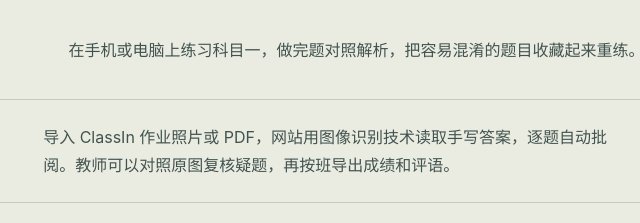
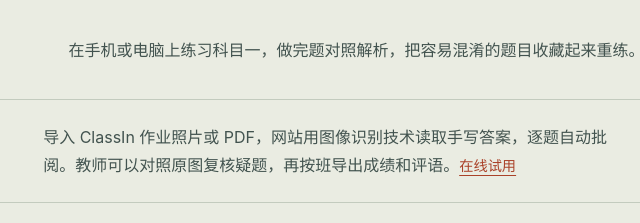
Before and after one commit to qidian2022/qidian2022.github.io, a plain HTML site: page index.html in a window 1280 px wide. Shown: the part 3000-3223 px from the top of the page, 428-1068 px from the left. Drawn offline with Linux system fonts and the light colour scheme.

Commit message:
为作业批阅网站添加在线试用入口

```diff
--- a/index.html
+++ b/index.html
@@ -69,7 +69,7 @@
       <div class="section-heading"><div><p class="eyebrow"><span class="rule"></span><span lang="en">PERSONAL PROJECTS</span></p><h2 id="projects-title">个人项目</h2></div><a class="text-link" href="https://github.com/qidian2022?tab=repositories">我的所有仓库</a></div>
       <div class="repo-list">
         <article class="repo"><div class="repo-icon drive" aria-hidden="true"><i></i></div><div class="repo-title"><h3><a href="https://github.com/qidian2022/kemuyi-practice">稳稳过 · 科目一</a></h3><p>网页练习工具</p></div><p class="repo-desc">在手机或电脑上练习科目一，做完题对照解析，把容易混淆的题目收藏起来重练。<a class="try-link" href="https://qidian2022.github.io/kemuyi-practice/">在线试用</a></p><a class="repo-link" href="https://github.com/qidian2022/kemuyi-practice" aria-label="查看稳稳过 GitHub 仓库">查看仓库</a></article>
-        <article class="repo"><div class="repo-icon grade" aria-hidden="true">A+</div><div class="repo-title"><h3>作业批阅网站</h3><p>教学网站 · 暂未开源</p></div><p class="repo-desc">导入 ClassIn 作业照片或 PDF，网站用图像识别技术读取手写答案，逐题自动批阅。教师可以对照原图复核疑题，再按班导出成绩和评语。</p><p class="contact">商务合作<br><a href="mailto:baiyiyan@jhcorp.cn">baiyiyan@jhcorp.cn</a></p></article>
+        <article class="repo"><div class="repo-icon grade" aria-hidden="true">A+</div><div class="repo-title"><h3>作业批阅网站</h3><p>教学网站 · 暂未开源</p></div><p class="repo-desc">导入 ClassIn 作业照片或 PDF，网站用图像识别技术读取手写答案，逐题自动批阅。教师可以对照原图复核疑题，再按班导出成绩和评语。<a class="try-link" href="https://classin-homework-review.vercel.app/">在线试用</a></p><p class="contact">商务合作<br><a href="mailto:baiyiyan@jhcorp.cn">baiyiyan@jhcorp.cn</a></p></article>
         <article class="repo"><div class="repo-icon translate" aria-hidden="true">A<span>译</span></div><div class="repo-title"><h3><a href="https://github.com/qidian2022/chrome-selection-translator">划词译</a></h3><p>Chrome 扩展</p></div><p class="repo-desc">读外文时，选中原句就能看中文译文、查生词，还可以围绕这句话继续提问。</p><a class="repo-link" href="https://github.com/qidian2022/chrome-selection-translator" aria-label="查看划词译 GitHub 仓库">查看仓库</a></article>
         <article class="repo"><div class="repo-icon layers" aria-hidden="true"><i></i></div><div class="repo-title"><h3><a href="https://github.com/qidian2022/Compositor-ZH">Compositor 中文版</a></h3><p>macOS 图像编辑器</p></div><p class="repo-desc">为 Compositor 维护的简体中文分支，采用轻量化安装，实现了 Photoshop 90% 以上的功能，支持图层、蒙版和 RAW 照片编辑。</p><a class="repo-link" href="https://github.com/qidian2022/Compositor-ZH" aria-label="查看 Compositor 中文版 GitHub 仓库">查看仓库</a></article>
       </div></div></section>
```
